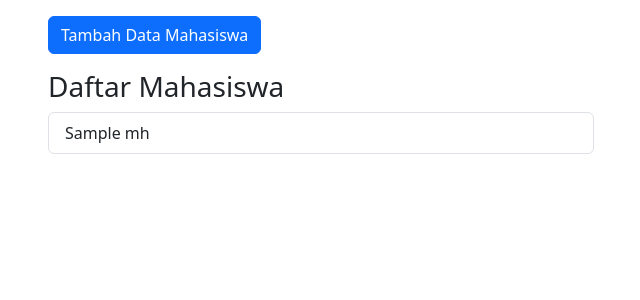
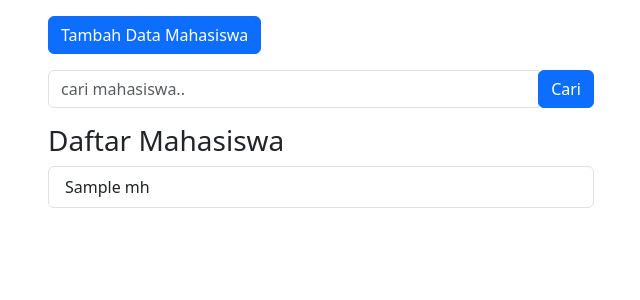
Before and after one commit to hafizfaiz/prakweb2023_B_213040083_mvc, a PHP site: the page made by app/views/mahasiswa/index.php in a window 1280 px wide. Shown: the part 56-356 px from the top of the page, without its empty margins (34-674 px from the left). Run offline with PHP 8.4, Linux system fonts and the light colour scheme; the template is opened without the code that fills it: most values are stand-ins (such as "Sample title", 1, 10 or a date in 2020); some libraries are stand-ins or nearby versions.

Commit message:
video13mvc

```diff
--- a/app/views/mahasiswa/index.php
+++ b/app/views/mahasiswa/index.php
@@ -4,11 +4,24 @@
       <?PHP Flasher::flash(); ?>
     </div>
   </div>
+
     <div class="row mb-3">
       <div class="col-lg-6">
-        <button type="button" class="btn btn-primary tombolTambahData" data-toggle="modal" data-target="#formModal">
+      <button type="button" class="btn btn-primary tombolTambahData" data-toggle="modal" data-target="#formModal">
           Tambah Data Mahasiswa
         </button>
+      </div>
+    </div>
+    <div class="row mb-3">
+      <div class="col-lg-6">
+        <form action="<?= BASEURL; ?>/mahasiswa/cari" method="post">
+          <div class="input-group">
+            <input type="text" class="form-control" placeholder="cari mahasiswa.." name="keyword" id="keyword" autocomplete="off">
+            <div class="input-group-append">
+              <button class="btn btn-primary" type="submit" id="tombolCari">Cari</button>
+            </div>
+          </div>
+        </form>
       </div>
     </div>
 
```
Also changed, not shown: app/controllers/Mahasiswa.php (+8 -0 lines), app/models/Mahasiswa_model.php (+8 -1 lines).
